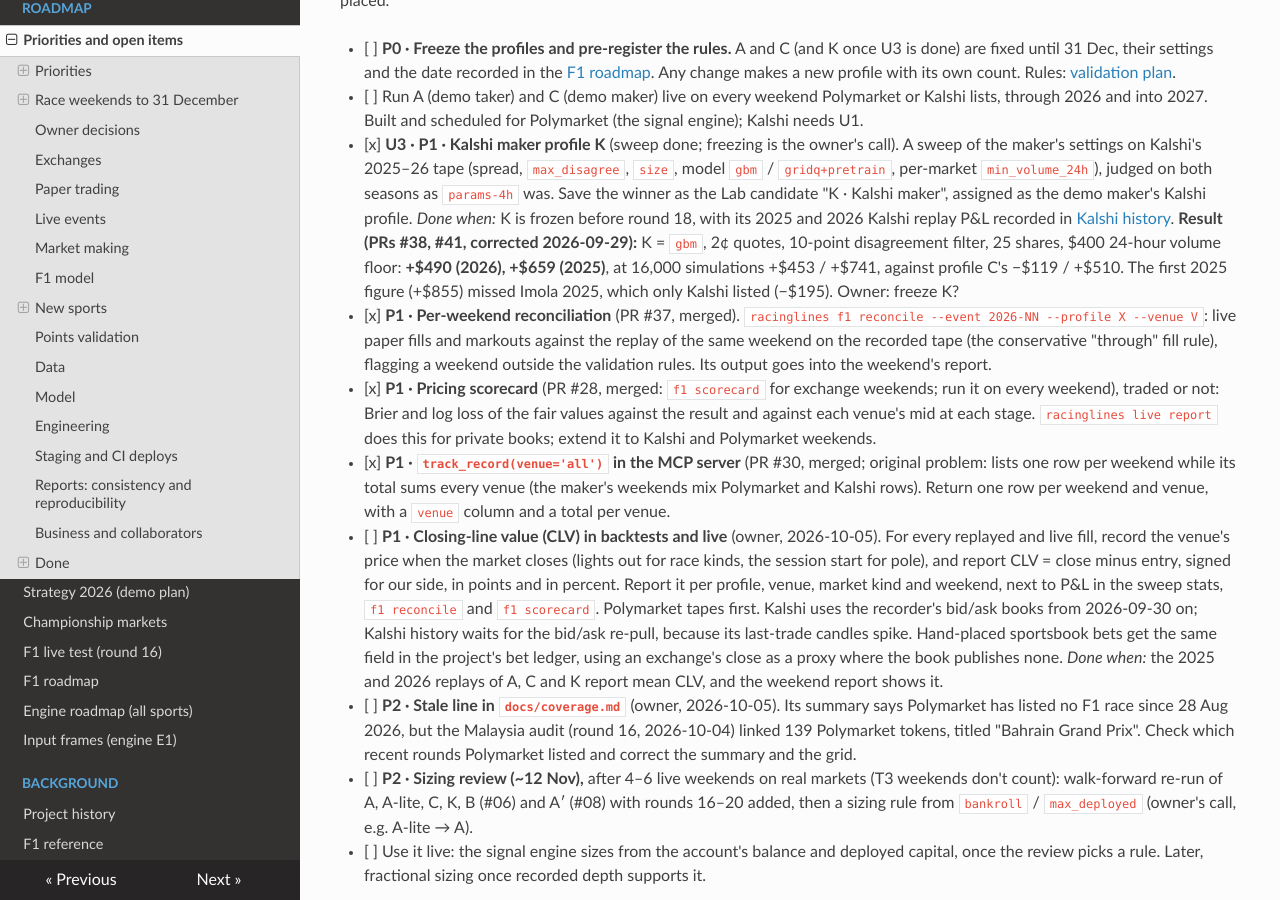
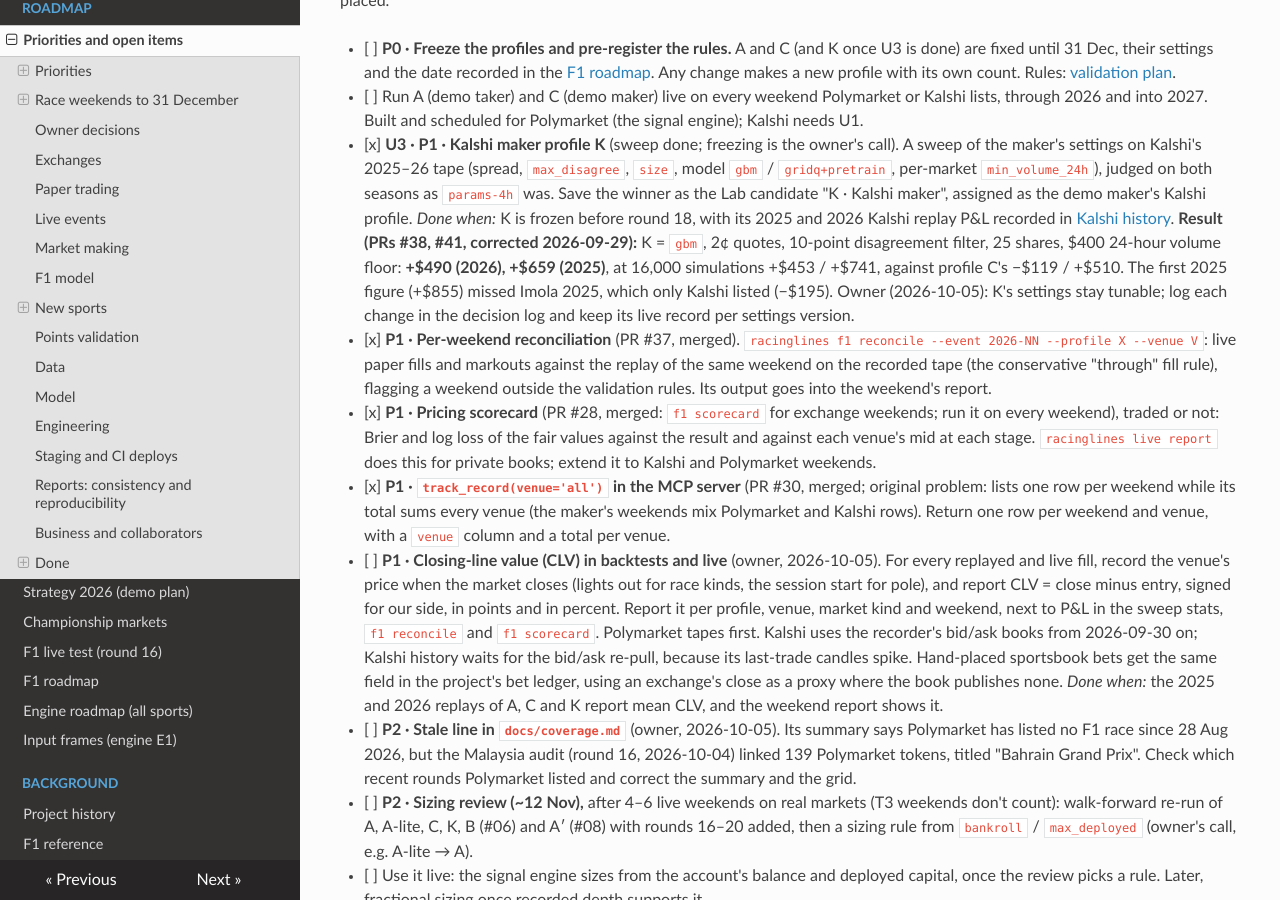
Before and after one commit to lalligagger/racinglines-public, an MkDocs documentation site: the page built from docs/todo.md, in a window 1280 px wide and 900 px high, scrolled down 6662 px. Built offline with MkDocs 1.6.1, drawn with Linux system fonts in a browser that asks for light colours; nearby versions of some CDN libraries; some of the changed text lies outside the part shown.

Commit message:
[docs] todo: record owner decisions on profile K settings and the automated Kalshi bid/ask re-pull
Co-Authored-By: Claude Opus 5.5 <noreply@anthropic.com>
Claude-Session: https://claude.ai/code/session_014CpGwDJGbarbpLWfXm1533

```diff
--- a/docs/todo.md
+++ b/docs/todo.md
@@ -192,7 +192,7 @@ For every F1 weekend, T1 or T3:
 | Go on **STG-1 to STG-11**; first STG-5 (off-VM data copy: VM service account write access to the bucket), STG-2 (tests in CI), STG-8 (migration gate). Also: fixtures in git or bucket (STG-7), staging on the same VM or its own, keyless GCP auth or key, Cloudflare Access or password (STG-1) | Now: HIGH | Yes; STG-5 first: today the VM's disk is the only copy |
 | Next engine plan task after T5 | Any time | T2 |
 | Turn on `RACINGLINES_OG_VENUE=1` on the VM (the OG.com column) | Before the soft launch | Yes: read-only, fair-price indicator only |
-| Kalshi bid/ask candles re-pull (backup first) | Before any Kalshi taker result counts | Yes |
+| Kalshi bid/ask candles re-pull (backup first) | Before any Kalshi taker result counts | Approved 2026-10-05: automate it on the VM |
 | Sign-off for new VM timers: Kalshi recorder (U2), tapes (U9), OG.com recorder, NASCAR forecast refresh | Before round 17 | Yes, one at a time, each with a backup |
 | Price-column migration and the audit scorecard (engine plan) | After round 16 | Owner's call; migration needs a backup and sign-off |
 | Replay race spread for NASCAR (2.0 places vs a measured ~7) | Before any NASCAR result is read as edge | Owner's call, with a decision-log entry |
@@ -259,7 +259,7 @@ how it works: [Paper trading](paper-trading.md). Recommendations and paper fills
       [Kalshi history](kalshi-history.md). **Result (PRs #38, #41, corrected 2026-09-29):** K = `gbm`, 2¢ quotes, 10-point
       disagreement filter, 25 shares, $400 24-hour volume floor: **+$490 (2026), +$659 (2025)**, at 16,000 simulations
       +$453 / +$741, against profile C's −$119 / +$510. The first 2025 figure (+$855) missed Imola 2025, which only
-      Kalshi listed (−$195). Owner: freeze K?
+      Kalshi listed (−$195). Owner (2026-10-05): K's settings stay tunable; log each change in the decision log and keep its live record per settings version.
 - [x] **P1 · Per-weekend reconciliation** (PR #37, merged). `racinglines f1 reconcile --event 2026-NN --profile X --venue V`:
       live paper fills and markouts against the replay of the same weekend on the recorded tape (the
       conservative "through" fill rule), flagging a weekend outside the validation rules. Its output goes
```
